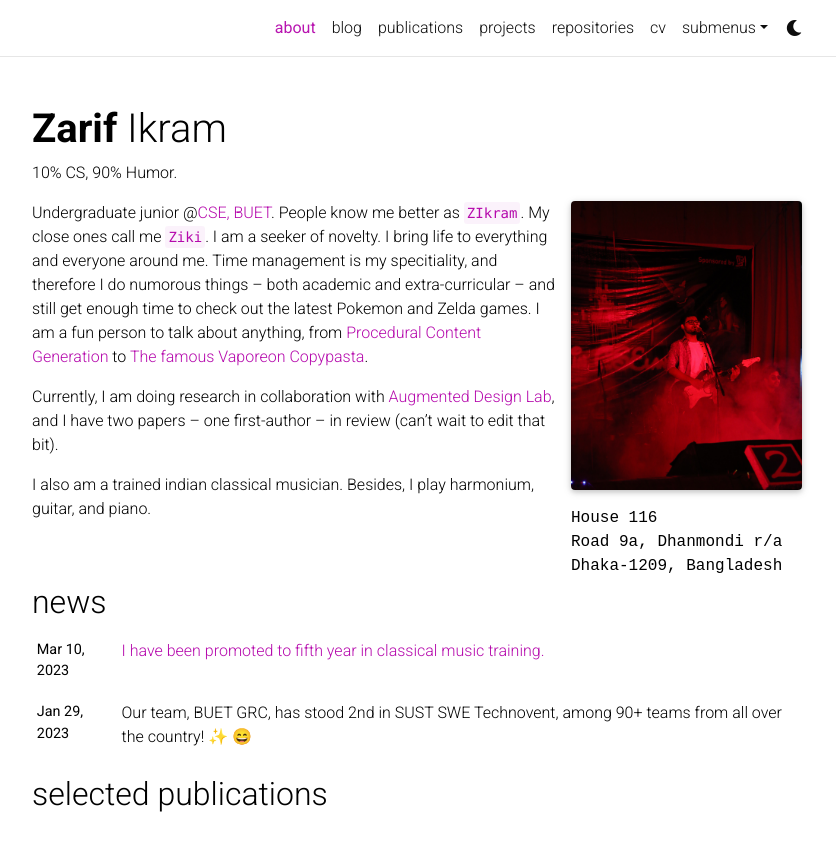
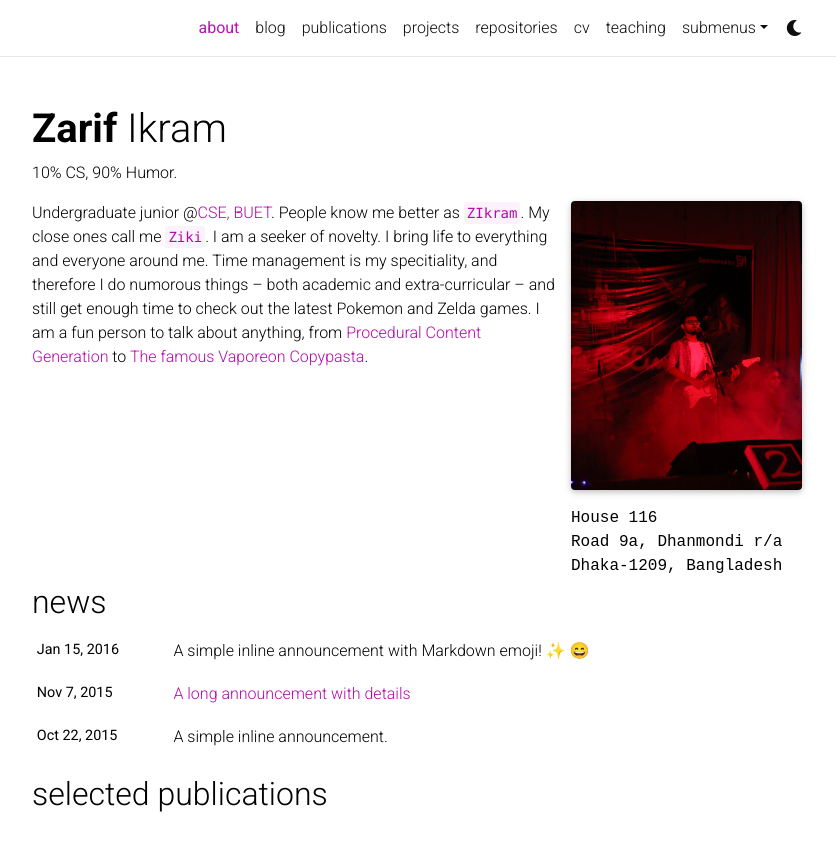
Before and after one commit to zarifikram/zarifikram.github.io, a Jekyll site: the page built from _pages/about.md, in a window 1280 px wide and 1130 px high, cut to the strip 0-841 px from the top of the window. Shown: the whole strip, without its empty margins (223-1059 px from the left). Built offline with Jekyll 4.4.1, drawn with Linux system fonts in a browser that asks for light colours; full-size pictures stand in for the smaller copies a plugin makes; emoji names are drawn with the system emoji font; comment, search, counter and statistics services are not loaded; a style sheet for code colours, icons or effects is not loaded.

Commit message:
Revert "news updated"
This reverts commit e631bcc2ec69ed26da4cf1a5ae7e15c48c5b5a4a.

```diff
--- a/_news/announcement_2.md
+++ b/_news/announcement_2.md
@@ -1,7 +1,7 @@
 ---
 layout: post
-title: I have been promoted to fifth year in classical music training.
-date: 2023-03-10 16:11:00-0400
+title: A long announcement with details
+date: 2015-11-07 16:11:00-0400
 inline: false
 ---
 
--- a/_pages/about.md
+++ b/_pages/about.md
@@ -20,9 +20,6 @@ social: true  # includes social icons at the bottom of the page
 
 Undergraduate junior @[CSE, BUET](https://cse.buet.ac.bd). People know me better as `ZIkram`. My close ones call me `Ziki`. I am a seeker of novelty. I bring life to everything and everyone around me. Time management is my specitiality, and therefore I do numorous things -- both academic and extra-curricular -- and still get enough time to check out the latest Pokemon and Zelda games. I am a fun person to talk about anything, from [Procedural Content Generation](https://en.wikipedia.org/wiki/Procedural_generation) to [The famous Vaporeon Copypasta](https://knowyourmeme.com/memes/vaporeon).
 
-Currently, I am doing research in collaboration with [Augmented Design Lab](https://github.com/AugmentedDesignLab), and I have two papers -- one first-author -- in review (can't wait to edit that bit).
-
-I also am a trained indian classical musician. Besides, I play harmonium, guitar, and piano.
 
 <!-- Tell the world about yourself. Link to your favorite [subreddit](http://reddit.com). You can put a picture in, too. The code is already in, just name your picture `prof_pic.jpg` and put it in the `img/` folder.
 
```
Also changed, not shown: _news/announcement_1.md (+2 -2 lines), _news/announcement_3.md (added, +7 -0 lines), _pages/teaching.md (+1 -1 lines), assets/img/classical.jpg (deleted).
